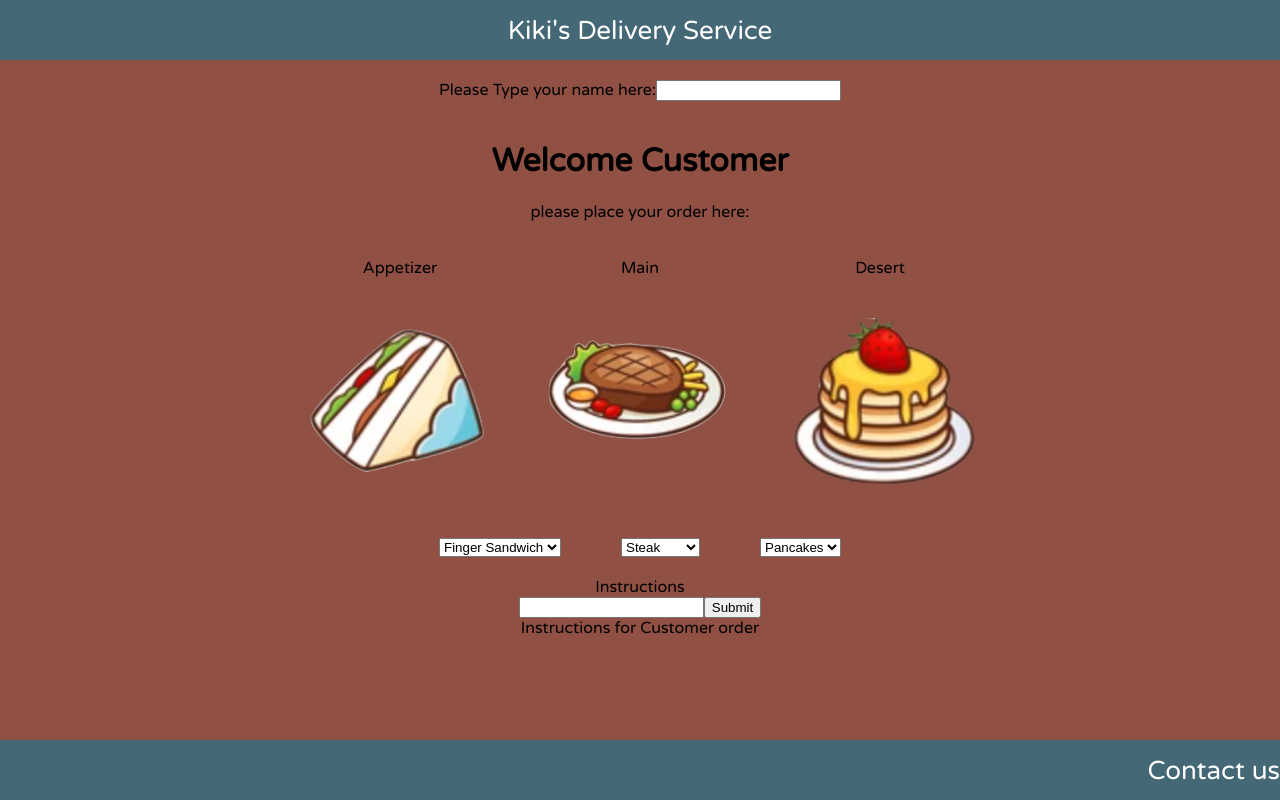
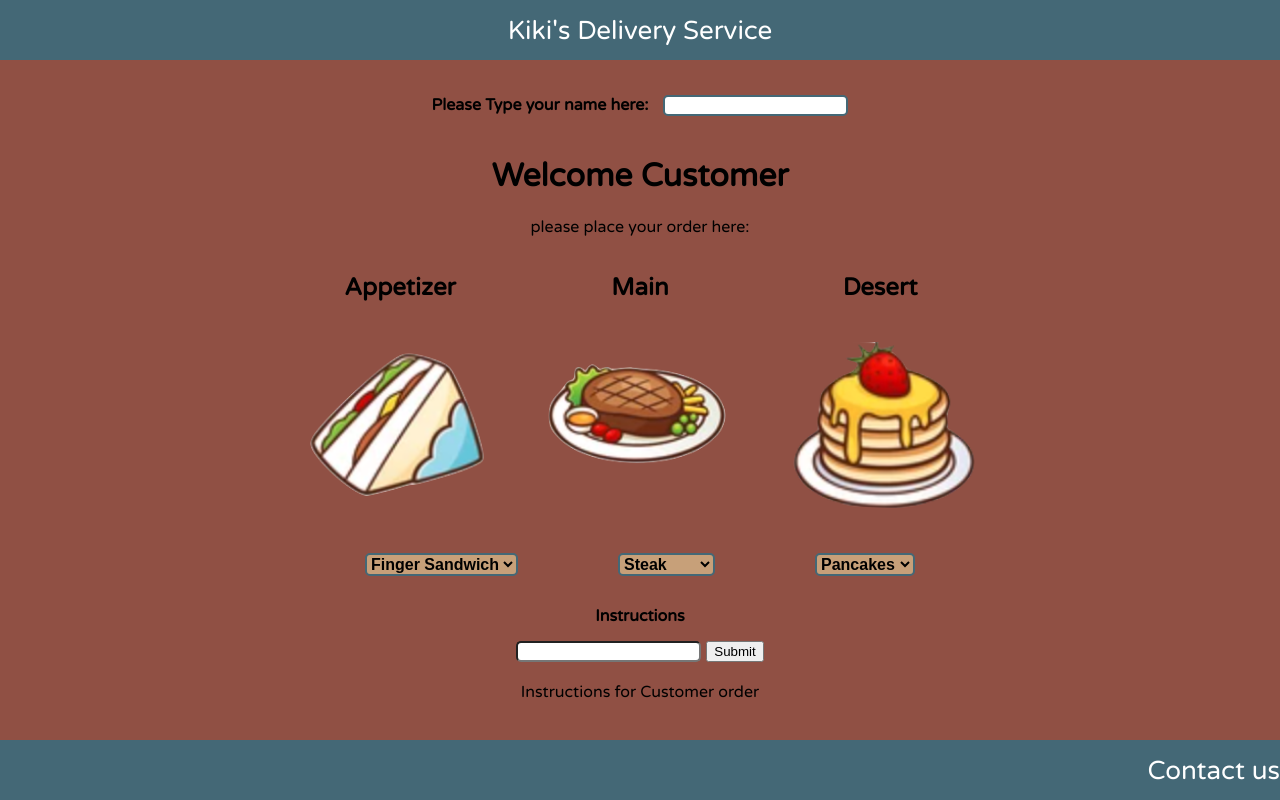
Before and after one commit to belliott15/2.6-Fast-Food-Order-FS-React, a React (Create React App) app: page / in a window 1280 px wide. Built offline with nearby package versions, Linux system fonts and the light colour scheme.

Commit message:
finished css on instructionList

```diff
--- a/src/App.css
+++ b/src/App.css
@@ -29,6 +29,14 @@ body{
 
 .name-input{
   padding: 20px;
+  margin: 15px;
+  font-size: 1rem;
+  font-weight: bolder;
+}
+.name-input input{
+  margin-left: 15px;
+  border-radius: 5px;
+  border: solid var(--color5) 2px;
 }
 
 .order-images{
@@ -44,7 +52,8 @@ body{
   align-items: center;
   justify-content: flex-start;
   height: 250px;
-  font:
+  font-size: 1.5rem;
+  font-weight: bolder;
 }
 
 .order-column img{
@@ -52,11 +61,23 @@ body{
   padding-top: 40px;
 }
 
+.dropdown{
+  margin: 10px 50px 20px 50px;
+  border-radius: 5px;
+  background-color: var(--color2);
+  color: black;
+  font-size: 1rem;
+  font-weight: 550;
+  border: var(--color5) 2px solid;
+}
+
 .instruction-list{
   width: 200px;
   display: flex;
   justify-content: center;
   align-items: center;
+  margin: 0 auto;
+  padding: 0px;
 }
 
 .instructions-list-display{
@@ -64,10 +85,23 @@ body{
   flex-direction: column;
   justify-content: center;
   align-items: center;
+  margin: 20px 0px 80px 0px;
 }
 
-.dropdown{
-  margin: 10px 30px 20px 30px;
+.instruction-input{
+  font-size: 1rem;
+  font-weight: 600;
+  margin: 10px;
+  display: flex;
+  justify-content: center;
+  align-items: center;
+  flex-direction: column;
+}
+
+.instruction-input input{
+  margin-top: 15px;
+  margin-right: 5px;
+  border-radius: 5px;
 }
 
 .App-footer {
@@ -81,5 +115,4 @@ body{
   justify-content: flex-end;
   font-size: calc(10px + 2vmin);
   color: white;
-  padding-right: 100px;
 }
--- a/src/App.js
+++ b/src/App.js
@@ -14,7 +14,7 @@ function App() {
   const [instructions, setInstructions] = useState([]);
   const [name, setName] = useState('Customer');
   const [foodID, setFoodID] = useState(1);
-  const [sideID, setSideID] = useState(1);
+  const [appetizerID, setAppetizerID] = useState(1);
   const [drinkID, setDrinkID] = useState(1);
 
   return (
@@ -27,9 +27,9 @@ function App() {
         <h1>Welcome {name}</h1>
         <p>please place your order here:</p>
         <div className='order-images'>
-          <OrderImages foodID={foodID} drinkID={drinkID} sideID={sideID}/>
+          <OrderImages foodID={foodID} drinkID={drinkID} appetizerID={appetizerID}/>
         </div>
-        <Dropdown setFoodID={setFoodID} setDrinkID={setDrinkID} setSideID={setSideID}/>
+        <Dropdown setFoodID={setFoodID} setDrinkID={setDrinkID} setAppetizerID={setAppetizerID}/>
         <InstructionsForm setInstructions={setInstructions} instructions={instructions}/>
         <InstructionsList instructions={instructions} name={name}/>
       </main>
--- a/src/Dropdown.js
+++ b/src/Dropdown.js
@@ -1,9 +1,9 @@
 import React from 'react';
 
-export default function Dropdown({ setFoodID, setDrinkID, setSideID }) {
+export default function Dropdown({ setFoodID, setDrinkID, setAppetizerID }) {
   return (
     <div>
-      <select className='dropdown' onChange={(e) => setSideID(e.target.value)}>
+      <select className='dropdown' onChange={(e) => setAppetizerID(e.target.value)}>
         <option value='1'>Finger Sandwich</option>
         <option value='2'>Artisan Bread</option>
         <option value='3'>Fresh Sushi</option>
--- a/src/InstructionsForm.js
+++ b/src/InstructionsForm.js
@@ -10,7 +10,7 @@ export default function InstructionsForm({ instructions, setInstructions }) {
     setFormInstructions('');
   }
   return (
-    <div>
+    <div className='instruction-input'>
         Instructions
       <form onSubmit={handleSubmit}>
         <input value={formInstructions} onChange={(e) => setFormInstructions(e.target.value)}></input>
--- a/src/OrderImages.js
+++ b/src/OrderImages.js
@@ -1,10 +1,10 @@
 import React from 'react';
 
-export default function OrderImages({ foodID, drinkID, sideID }) {
+export default function OrderImages({ foodID, drinkID, appetizerID }) {
   return (
     <div className='order-images'>
       <div className='order-column'>Appetizer
-        <img src={`./assets/side-${sideID}.png`} />
+        <img src={`./assets/side-${appetizerID}.png`} />
       </div>
       <div className='order-column'>Main
         <img src={`./assets/food-${foodID}.png`} />
```
